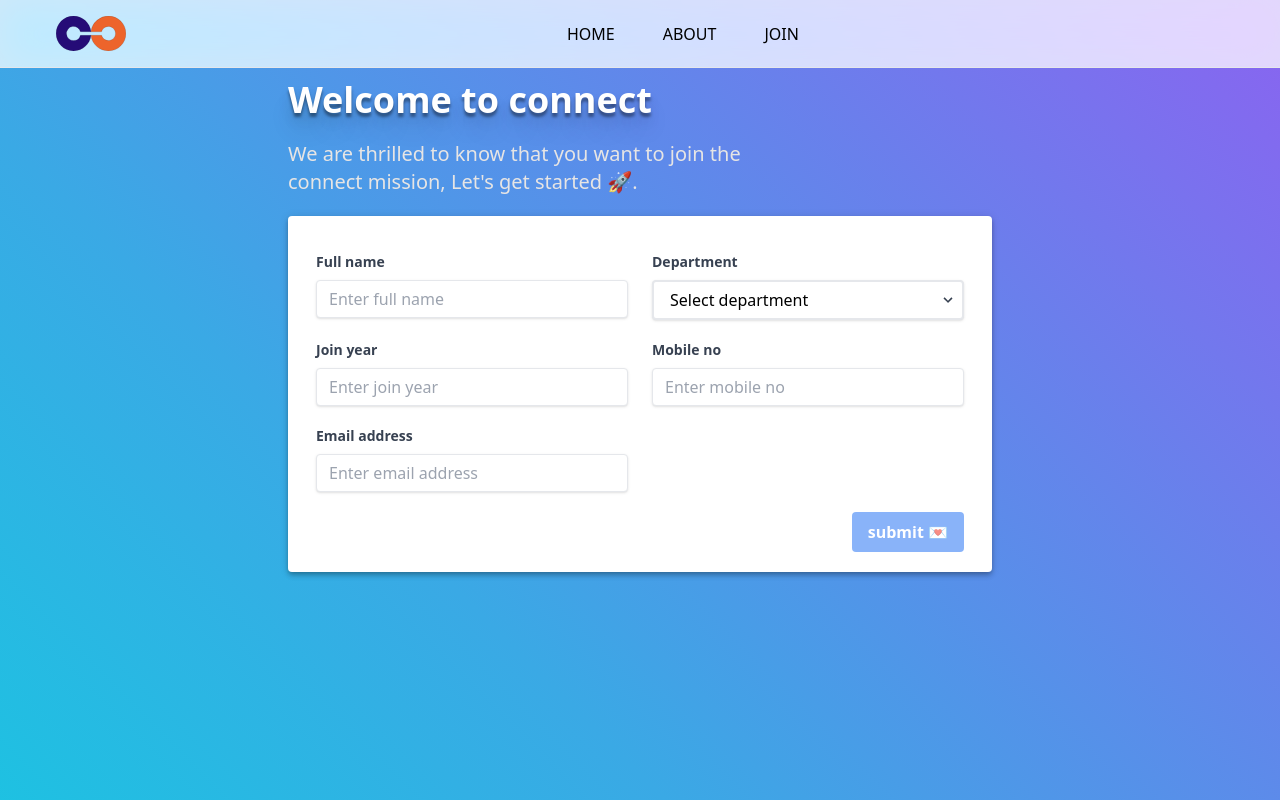
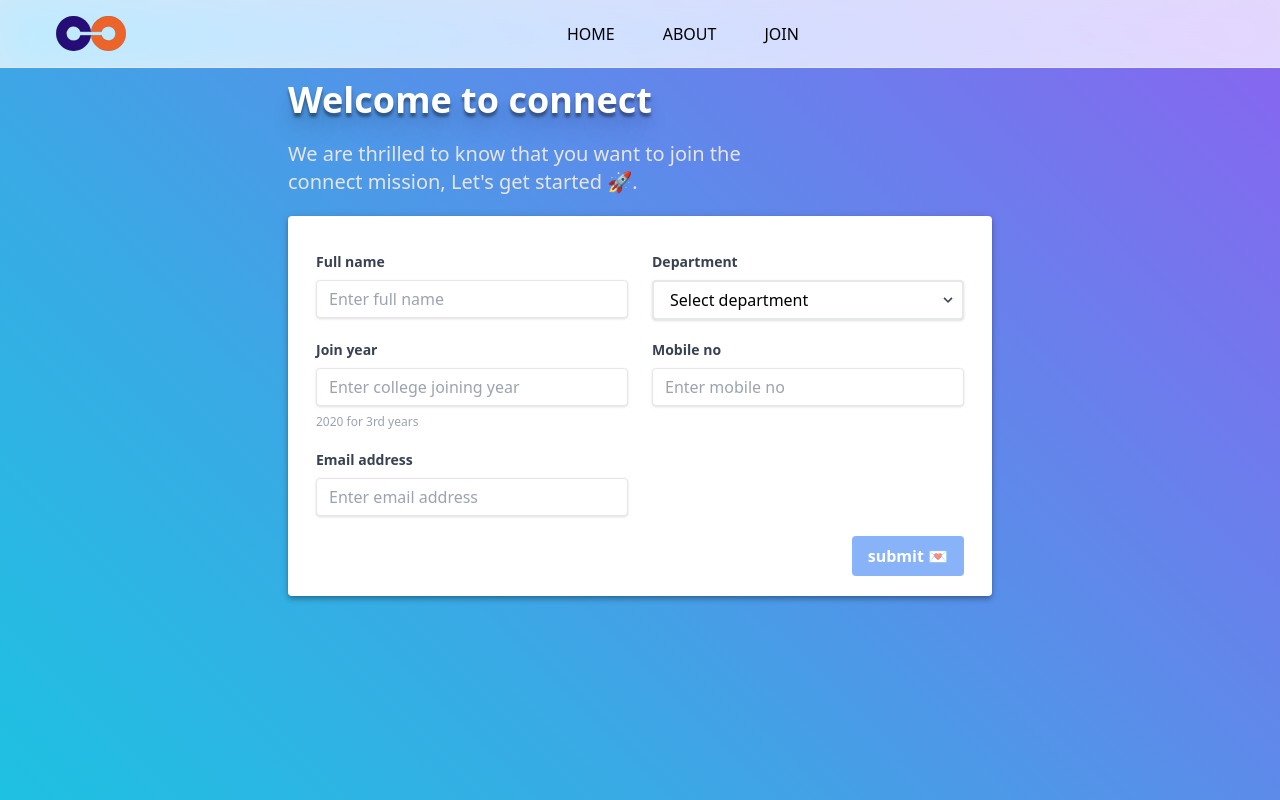
Before and after one commit to connectemea/connectemea, a React (Create React App) app: page /#/join in a window 1280 px wide. Built offline with nearby package versions, Linux system fonts and the light colour scheme.

Commit message:
Fix: Add helper for joining year

```diff
--- a/src/components/common/inputs/text/index.tsx
+++ b/src/components/common/inputs/text/index.tsx
@@ -10,6 +10,7 @@ const Text = ({
   isError,
   errorMsg,
   limit,
+  helper,
 }: textProps) => {
   const [changeHandler] = useTextController(setValue);
 
@@ -36,6 +37,9 @@ const Text = ({
           {errorMsg || `invalid ${label}`}
         </p>
       )}
+      {helper && (
+        <p className="mt-2 text-xs text-gray-400">{helper}</p>
+      )}
     </div>
   );
 };
--- a/src/components/common/inputs/types.ts
+++ b/src/components/common/inputs/types.ts
@@ -6,11 +6,13 @@ interface inputBaseProps {
     setValue: (arg0: string) => void;
     isError?: string;
     errorMsg?: string;
+    helper?:string;
 }
 export interface textProps extends inputBaseProps {
     placeHolder?: string;
     type?: "text" | "tel" | "year" | "email" | "number";
     limit?: number;
+
 }
 export interface selectProps extends inputBaseProps {
     placeHolder?: string;
--- a/src/pages/Join/index.tsx
+++ b/src/pages/Join/index.tsx
@@ -44,6 +44,8 @@ const Join = () => {
         <Text
           type="number"
           label="join year"
+          placeHolder="Enter college joining year"
+          helper="2020 for 3rd years"
           value={Handlers.join.state}
           setValue={Handlers.join.setState}
           limit={4}
```
